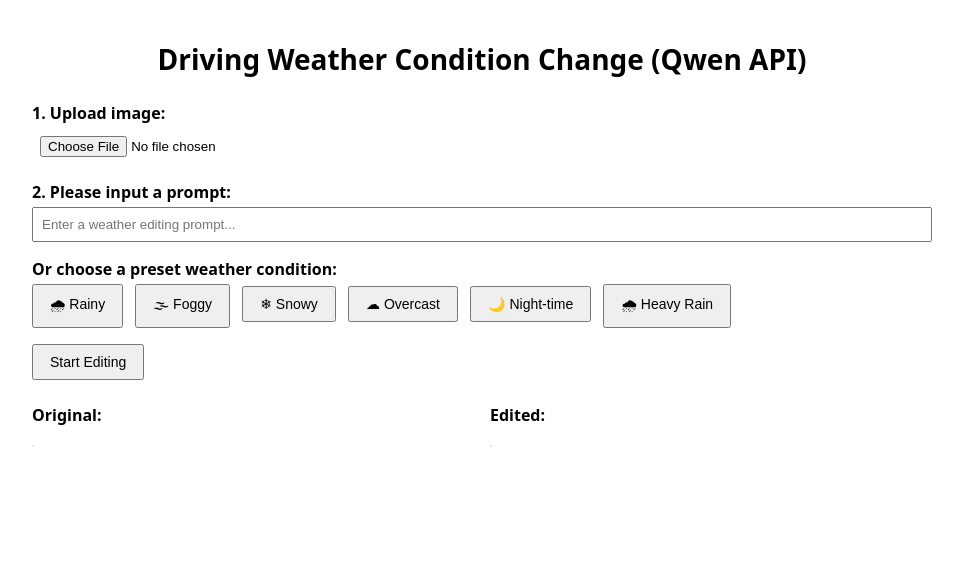
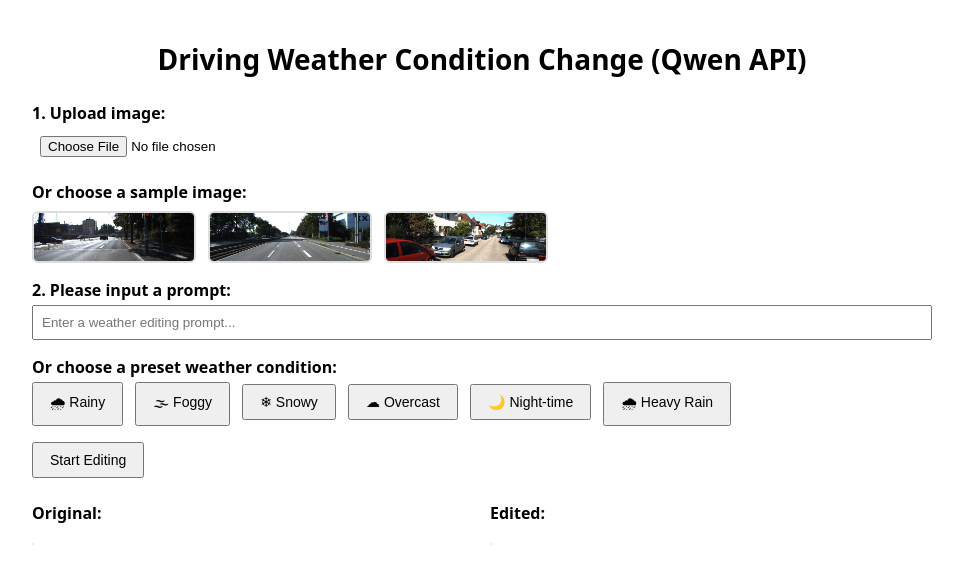
Before and after one commit to Simon4Yan/qwen-weather-edit, a plain HTML site: page index.html in a window 1280 px wide. Shown: the whole page, without its empty margins (158-1121 px from the left). Drawn offline with Linux system fonts and the light colour scheme.

Commit message:
Update index.html

```diff
--- a/index.html
+++ b/index.html
@@ -34,6 +34,24 @@
       margin-right: 8px;
     }
 
+    /* sample images */
+    .sample-images {
+      display: flex;
+      gap: 12px;
+      margin-top: 8px;
+    }
+    .sample-images img {
+      width: 160px;
+      border-radius: 6px;
+      cursor: pointer;
+      border: 2px solid #ddd;
+      transition: 0.2s;
+    }
+    .sample-images img:hover {
+      border-color: #007bff;
+      transform: scale(1.03);
+    }
+
     /* image layout */
     #result-wrapper {
       margin-top: 24px;
@@ -63,7 +81,8 @@
       display: none;
       z-index: 9999;
       left: 0; top: 0;
-      width: 100vw; height: 100vh;
+      width: 100vw;
+      height: 100vh;
       background: rgba(0,0,0,0.85);
       justify-content: center;
       align-items: center;
@@ -84,9 +103,28 @@
 ">
   Driving Weather Condition Change (Qwen API)
 </h1>
+
+<!-- Upload Section -->
 <div class="row">
   <div class="label">1. Upload image:</div>
   <input type="file" id="image" accept="image/*" />
+</div>
+
+<!-- Sample Images -->
+<div class="row">
+  <div class="label">Or choose a sample image:</div>
+  <div class="sample-images">
+
+    <img src="https://raw.githubusercontent.com/Simon4Yan/qwen-weather-edit/main/samples/image1.jpg"
+         onclick="loadSampleImage(this.src)" />
+
+    <img src="https://raw.githubusercontent.com/Simon4Yan/qwen-weather-edit/main/samples/image2.jpg"
+         onclick="loadSampleImage(this.src)" />
+
+    <img src="https://raw.githubusercontent.com/Simon4Yan/qwen-weather-edit/main/samples/image3.jpg"
+         onclick="loadSampleImage(this.src)" />
+
+  </div>
 </div>
 
 <div class="row">
@@ -98,36 +136,30 @@
   />
 </div>
 
-<!-- Predefined prompt buttons -->
+<!-- Preset Weather Buttons -->
 <div class="row">
   <div class="label">Or choose a preset weather condition:</div>
 
-  <!-- Rainy -->
   <button onclick="setPrompt(`Change the scene to rainy weather while keeping all objects and layout identical. Completely remove all traces of the original weather, including sunlight, blue sky, strong shadows, warm highlights, or dry road surfaces. Replace them with fully rainy conditions: overcast gray lighting, wet reflective roads, rain streaks, dark clouds, and increased atmospheric moisture. Maintain the exact original resolution and detail level without adding new textures or upscaling. Only modify the weather.`)">
     🌧 Rainy
   </button>
 
-  <!-- Foggy -->
   <button onclick="setPrompt(`Change the scene to foggy weather while preserving all objects and layout exactly the same. Remove every trace of the previous weather, including sunlight, clear sky tint, strong shadows, and high-contrast reflections. Replace them with dense fog, reduced visibility, softened global lighting, desaturated colors, and uniform atmospheric scattering. Keep the image resolution and sharpness level identical to the original without adding extra details. Only the weather should change.`)">
     🌫 Foggy
   </button>
 
-  <!-- Snowy -->
   <button onclick="setPrompt(`Change the scene to snowy weather while keeping all objects, geometry, and viewpoint unchanged. Remove all previous-weather artifacts such as sunlight, dry ground, warm tones, clear sky, or directional shadows. Replace them with overcast cold lighting, falling snow particles, snow accumulation on surfaces, and a winter atmospheric tone. Keep the exact same resolution and detail density as the original and do not introduce new structures.`)">
     ❄ Snowy
   </button>
 
-  <!-- Overcast -->
   <button onclick="setPrompt(`Change the scene to fully overcast weather while preserving all objects and layout. Remove all signs of direct sunlight, blue sky, strong shadows, and warm highlights. Use soft gray ambient lighting, uniformly lit surfaces, and a slightly desaturated atmosphere. Maintain the original image resolution and detail level without enhancing or adding new details. Only change the global lighting and sky condition.`)">
     ☁ Overcast
   </button>
 
-  <!-- Night-time -->
   <button onclick="setPrompt(`Convert the scene to night-time while preserving all objects and layout. Remove all previous daytime weather cues such as sunlight, bright sky, and hard shadows. Replace them with realistic night illumination: low ambient light, cool tones, car headlights and streetlights as primary light sources, and a dark sky. Do not modify the resolution, texture density, or introduce new scene objects; only update the lighting and atmosphere.`)">
     🌙 Night-time
   </button>
 
-  <!-- Heavy Rain -->
   <button onclick="setPrompt(`Make the weather heavy rain while keeping all scene content and layout identical. Eliminate all traces of the previous weather, including sunlight, blue sky, strong shadows, and dry roads. Replace them with dark, overcast lighting, intense rainfall, wet and reflective road surfaces, visible rain streaks, and heavy clouds. Maintain the exact same image resolution, texture level, and sharpness as the original without any upscaling or extra detail generation.`)">
     🌧 Heavy Rain
   </button>
@@ -149,7 +181,7 @@
   </div>
 </div>
 
-<!-- Zoom modal -->
+<!-- Zoom Modal -->
 <div id="zoomModal" onclick="closeZoom()">
   <img id="zoomedImg" />
 </div>
@@ -161,11 +193,24 @@
     document.getElementById("prompt").value = text;
   }
 
+  async function loadSampleImage(url) {
+    const res = await fetch(url);
+    const blob = await res.blob();
+
+    // Show preview
+    document.getElementById("original").src = URL.createObjectURL(blob);
+
+    // Convert blob → File
+    const file = new File([blob], "sample.jpg", { type: blob.type });
+
+    const dt = new DataTransfer();
+    dt.items.add(file);
+    document.getElementById("image").files = dt.files;
+  }
+
   function zoom(img) {
-    const modal = document.getElementById("zoomModal");
-    const zoomImg = document.getElementById("zoomedImg");
-    zoomImg.src = img.src;
-    modal.style.display = "flex";
+    document.getElementById("zoomedImg").src = img.src;
+    document.getElementById("zoomModal").style.display = "flex";
   }
 
   function closeZoom() {
@@ -183,7 +228,7 @@
     const prompt = promptInput.value.trim();
 
     if (!file) {
-      alert("Please select an image.");
+      alert("Please select an image or a sample.");
       return;
     }
     if (!prompt) {
@@ -191,7 +236,7 @@
       return;
     }
 
-    // preview
+    // preview uploaded file
     const reader = new FileReader();
     reader.onload = (e) => {
       originalImg.src = e.target.result;
@@ -221,7 +266,7 @@
       statusEl.textContent = "Done ✅";
     } catch (err) {
       console.error(err);
-      statusEl.textContent = "Backend error. Is FastAPI running?";
+      statusEl.textContent = "Backend error.";
     }
   }
 </script>
```
